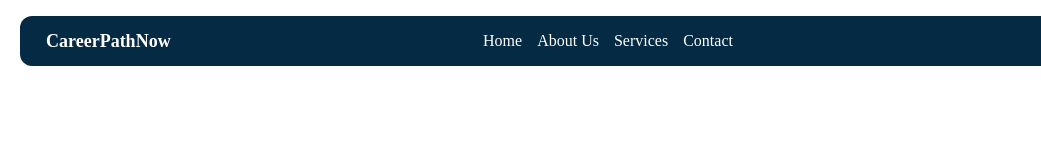
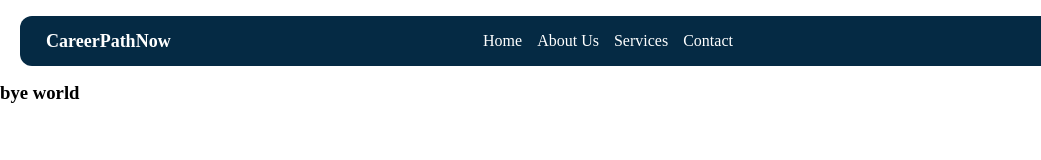
Before and after one commit to KhatunaKhatuna/career-landing-page, a website: page index.html in a window 1280 px wide. Shown: the full height of the page, 0-1041 px from the left. Drawn offline with nearby package versions, Linux system fonts and the light colour scheme; files that its build step writes are made by us from their sources; a web font is replaced by a local one.

Commit message:
testing issues

```diff
--- a/index.html
+++ b/index.html
@@ -59,6 +59,8 @@
       <section class="reviews"></section>
       <section class="contact-form"></section>
     </main>
-    <footer></footer>
+    <footer>
+      <h3>bye world</h3>
+    </footer>
   </body>
 </html>
```
